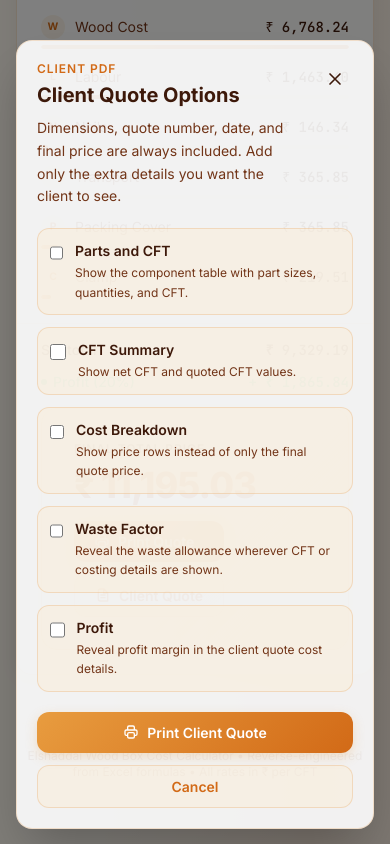
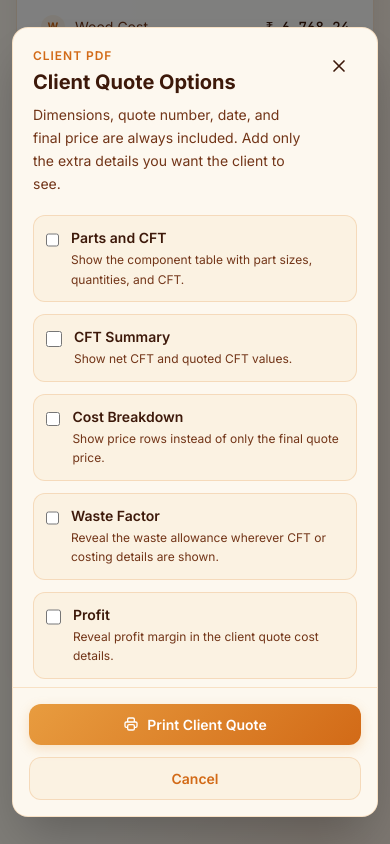
Before and after one commit to rajeshkanna-s/wood-box-cost-calculator, a React (Vite) app: page / in a window 390 px wide. Both pictures are taken after a click on the button "Client Quote". Shown: the part 2419-3263 px from the top of the page. Built offline with nearby package versions, Linux system fonts and the light colour scheme.

Commit message:
Fix mobile client quote options modal

```diff
--- a/src/components/BoxCalculator/ClientQuoteOptions.jsx
+++ b/src/components/BoxCalculator/ClientQuoteOptions.jsx
@@ -32,13 +32,14 @@ export default function ClientQuoteOptions({ isOpen, options, onChange, onClose,
   if (!isOpen) return null;
 
   return (
-    <div className="fixed inset-0 z-50 no-print">
+    <div className="fixed inset-0 z-50 no-print overflow-y-auto overscroll-contain px-3 py-3 sm:px-4 sm:py-10">
       <div className="absolute inset-0 bg-black/50" onClick={onClose} />
-      <div className="relative mx-auto mt-10 w-full max-w-xl px-4">
+      <div className="relative z-10 mx-auto flex min-h-full w-full max-w-xl items-center">
         <div
-          className="rounded-2xl border p-5 shadow-2xl"
-          style={{ background: 'var(--card-bg)', borderColor: 'var(--card-border)', color: 'var(--text-main)' }}
+          className="flex max-h-[calc(100dvh-1.5rem)] w-full flex-col overflow-hidden rounded-2xl border shadow-2xl sm:max-h-[calc(100dvh-5rem)]"
+          style={{ background: 'var(--bg-main)', borderColor: 'var(--card-border)', color: 'var(--text-main)' }}
         >
+          <div className="shrink-0 p-5 pb-3">
           <div className="flex items-start justify-between gap-4">
             <div>
               <p className="text-xs font-semibold uppercase" style={{ color: 'var(--accent-wood)', letterSpacing: '0.08em' }}>
@@ -61,8 +62,9 @@ export default function ClientQuoteOptions({ isOpen, options, onChange, onClose,
               </svg>
             </button>
           </div>
+          </div>
 
-          <div className="mt-5 space-y-3">
+          <div className="min-h-0 flex-1 space-y-3 overflow-y-auto px-5 py-2">
             {OPTIONS.map((option) => (
               <label
                 key={option.key}
@@ -85,17 +87,20 @@ export default function ClientQuoteOptions({ isOpen, options, onChange, onClose,
             ))}
           </div>
 
-          <div className="mt-5 flex flex-col-reverse gap-3 sm:flex-row sm:justify-end">
+          <div
+            className="shrink-0 border-t p-4 flex flex-col-reverse gap-3 sm:flex-row sm:justify-end"
+            style={{ borderColor: 'var(--card-border)', background: 'var(--bg-main)' }}
+          >
             <button
               type="button"
-              className="btn-secondary justify-center"
+              className="btn-secondary w-full justify-center sm:w-auto"
               onClick={onClose}
             >
               Cancel
             </button>
             <button
               type="button"
-              className="btn-primary justify-center"
+              className="btn-primary w-full justify-center sm:w-auto"
               onClick={onPrint}
             >
               <svg className="w-4 h-4" fill="none" viewBox="0 0 24 24" stroke="currentColor" strokeWidth={2}>
```
